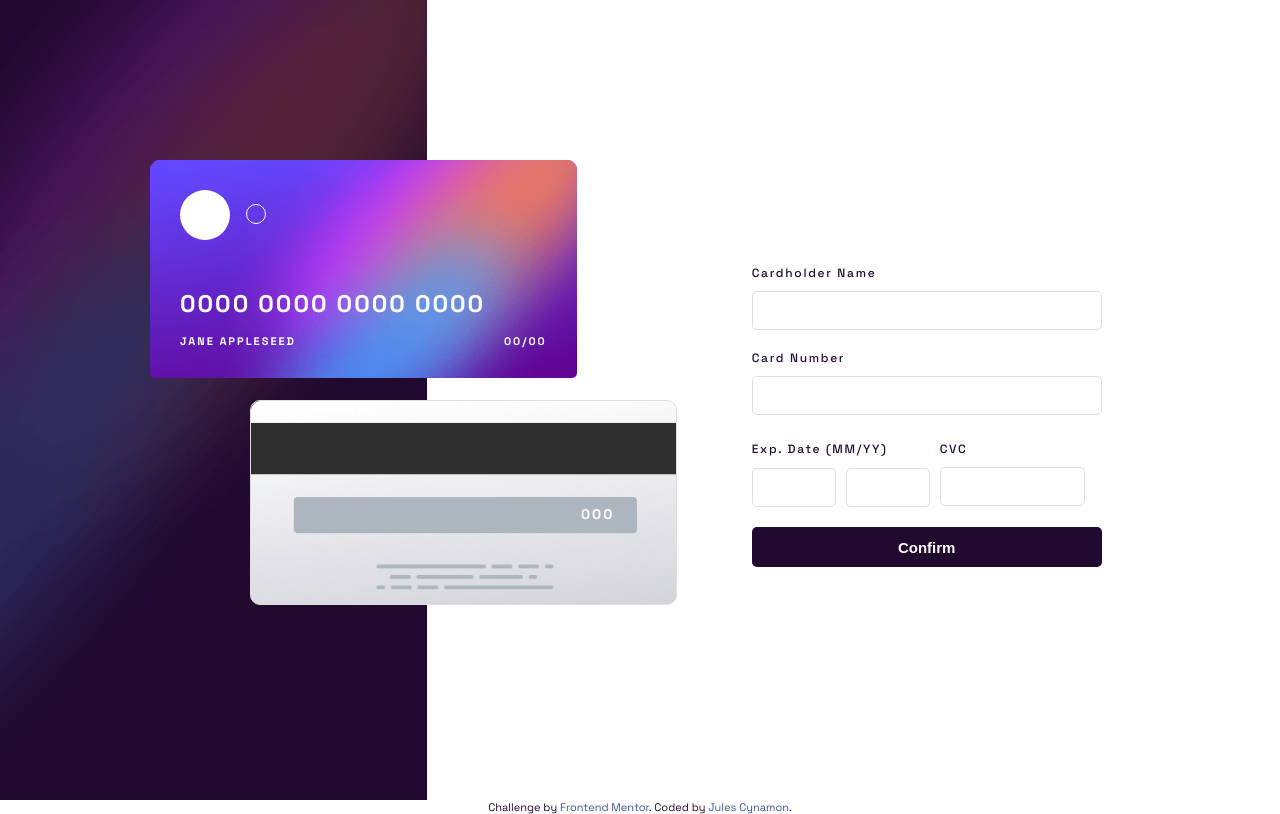
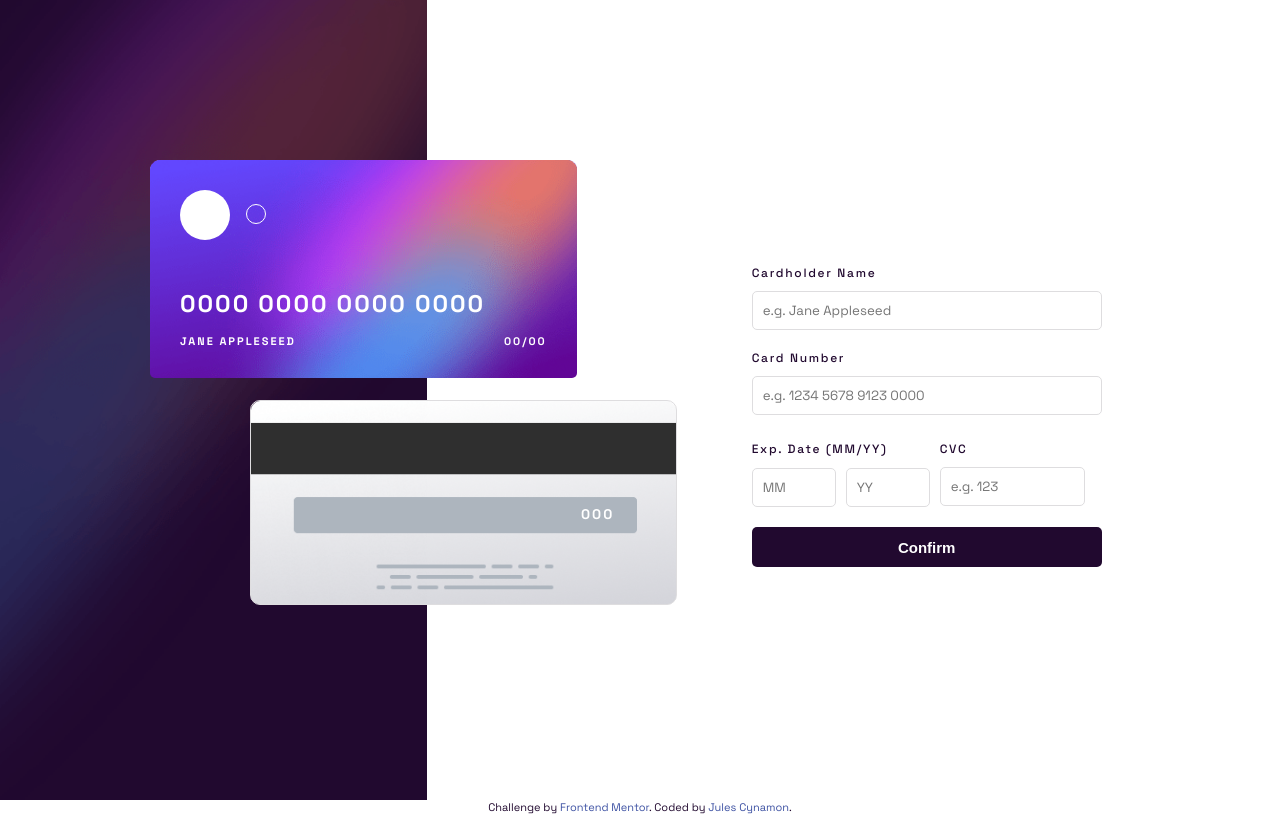
Before and after one commit to julescynamon/frontend-mentor-formcards, a React (Create React App) app: page / in a window 1280 px wide. Built offline with nearby package versions, Linux system fonts and the light colour scheme.

Commit message:
mise en place du form avec react hook form et yup

```diff
--- a/src/Component/form/cardForm/CardForm.js
+++ b/src/Component/form/cardForm/CardForm.js
@@ -1,28 +1,85 @@
 import React from 'react';
+import { useForm } from 'react-hook-form';
+import * as yup from 'yup';
+import { yupResolver } from '@hookform/resolvers/yup';
 import "./cardForm.scss";
 
 export default function CardFrom() {
+
+    const yupSchema = yup.object({
+        name: yup
+                .string()
+                .required("can't be blank"),
+        number: yup
+                .number()
+                .typeError("Wrong format, numbers only")
+                .required("can't be blank")
+                .min(16, "Too short")
+                .max(16, "Too long"),
+        month: yup
+                .number()
+                .typeError("Wrong format, numbers only")
+                .required("can't be blank")
+                .min(2, "Too short")
+                .max(2, "Too long"),
+        year: yup
+                .number()
+                .typeError("Wrong format, numbers only")
+                .required("can't be blank")
+                .min(2, "Too short")
+                .max(2, "Too long"),
+        cvc: yup
+                .number()
+                .typeError("Wrong format, numbers only")
+                .required("can't be blank")
+                .min(3, "Too short")
+                .max(3, "Too long")
+    })
+
+    const {
+        register,
+        handleSubmit,
+        formState: { errors },
+    } = useForm({
+        resolver: yupResolver(yupSchema),
+        mode: "onSubmit",
+    });
+
+    const onSubmit = (values) => {
+        console.log(values);
+    }
+
+
     return (
-        <form>
+        <form onSubmit={ handleSubmit(onSubmit) } >
             <div className="form-name">
                 <label>Cardholder Name</label>
-                <input type="text" />
+                <input { ...register("name") } id="name" type="text" placeholder="e.g. Jane Appleseed" />
+                {errors.name && <p className="form-error">{errors.name.message}</p>}
             </div>
             <div className="form-card-num">
                 <label>Card Number</label>
-                <input type="number" />
+                <input { ...register("number") } id="number" type="number" placeholder="e.g. 1234 5678 9123 0000" />
+                {errors.number && <p className="form-error">{errors.number.message}</p>}
             </div>
             <div className="form-info">
                 <div className="date">
                     <label>Exp. Date (MM/YY)</label>
                     <div className="input-date">
-                        <input type="number" />
-                        <input type="number" />
+                        <div className="input-date__date">
+                            <input { ...register("month") } id="month" type="number" placeholder="MM" />
+                            {errors.month && <p className="form-error">{errors.month.message}</p>}
+                        </div>
+                        <div className="input-date__date">
+                            <input { ...register("year") } id="year" type="number" placeholder="YY" />
+                            {errors.year && <p className="form-error">{errors.year.message}</p>}
+                        </div>
                     </div>
                 </div>
                 <div className="cvc">
                     <label>CVC</label>
-                    <input type="number" />
+                    <input { ...register("cvc") } id="cvc" type="number" placeholder="e.g. 123" />
+                    {errors.cvc && <p className="form-error">{errors.cvc.message}</p>}
                 </div>
             </div>
             <div>
--- a/src/Component/form/cardForm/cardForm.scss
+++ b/src/Component/form/cardForm/cardForm.scss
@@ -17,11 +17,16 @@
 .input-date {
     display: flex;
 
-    &>input {
+    &__date {
         width: 84px;
         margin-right: 10px;
+
+        &>input {
+            width: 100%;
+        }
     }
 }
+
 
 .cvc {
     display: flex;
@@ -47,3 +52,9 @@
     border-radius: 5px;
     cursor: pointer;
 }
+
+.form-error {
+    color: var(--red);
+    font-size: 12px;
+    margin-top: 5px;
+}
--- a/src/assets/styles/_base.scss
+++ b/src/assets/styles/_base.scss
@@ -45,6 +45,7 @@ input {
     border: 1px solid var(--light-grayish-violet);
     border-radius: 5px;
     padding: 10px;
+    cursor: pointer;
 
     @media screen and (max-width: 500px) {
         width: 332px;
```
